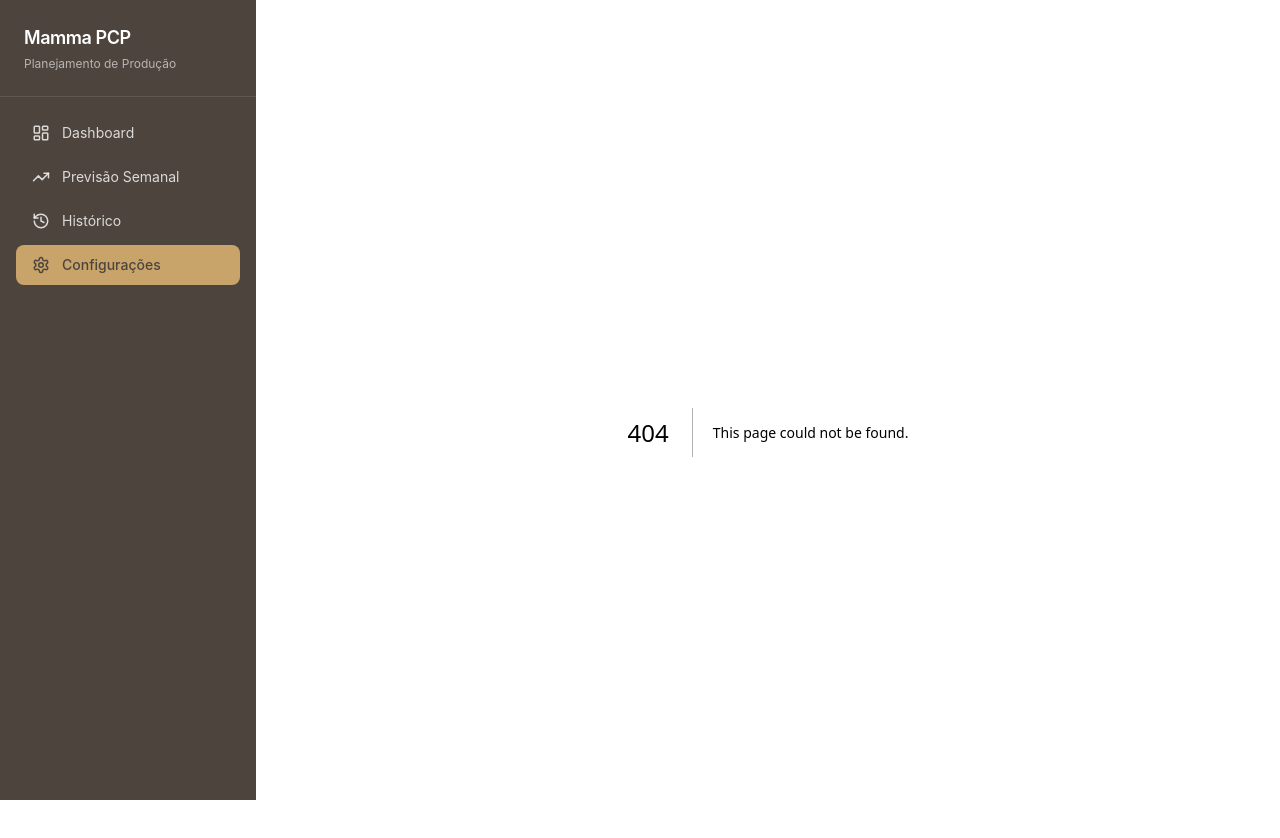
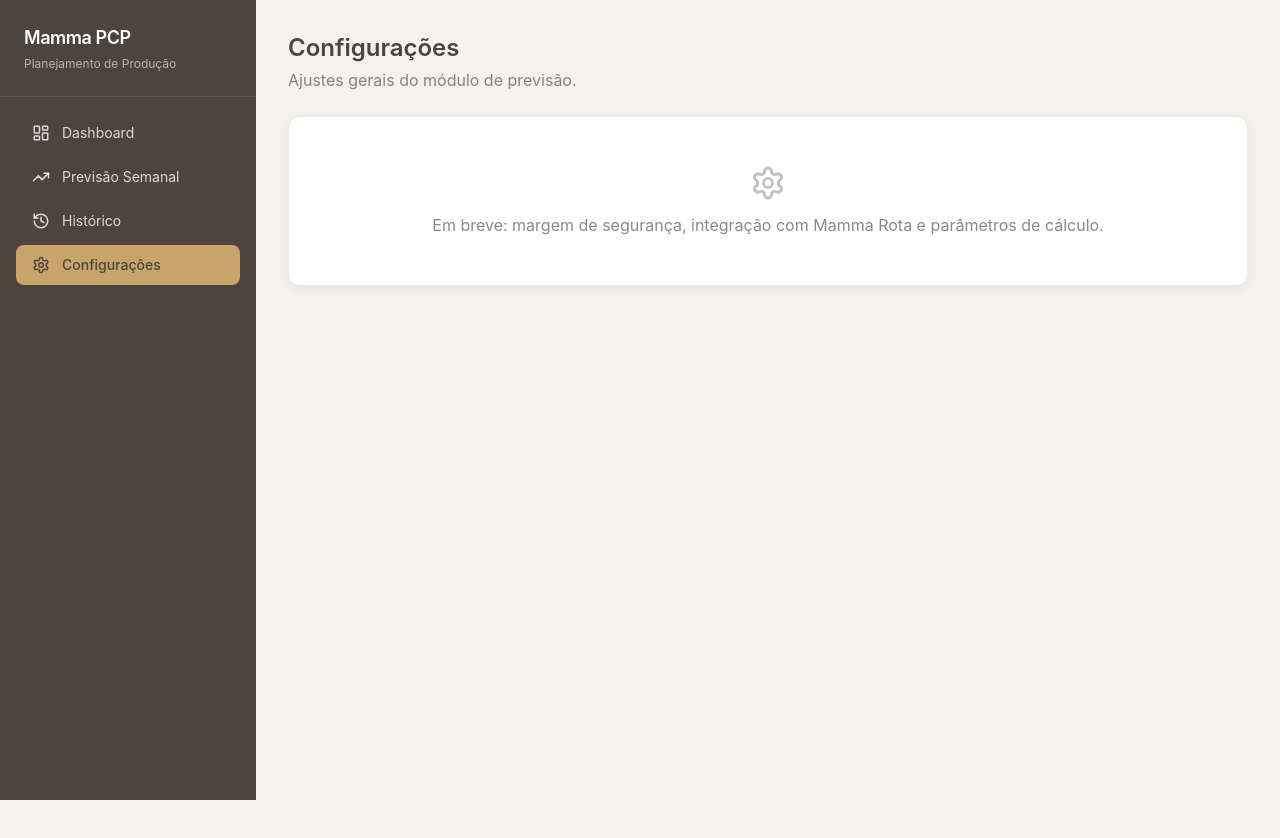
Before and after one commit to tcamposdeoliveira1995-ship-it/PCP_Inteligente, a Next.js app: page /configuracoes in a window 1280 px wide. Before the commit this address had no page. Shown: the top 838 px of the page. After the commit the page ends 800 px from the top, so only its background shows below. Built offline with nearby package versions, Linux system fonts and the light colour scheme.

Commit message:
Create page.tsx

```diff
--- /dev/null
+++ b/src/app/configuracoes/page.tsx
@@ -0,0 +1,20 @@
+import { Settings } from "lucide-react";
+import { Card } from "@/components/ui/card";
+
+export default function ConfiguracoesPage() {
+  return (
+    <div className="space-y-6 pt-12 md:pt-0">
+      <div>
+        <h1 className="text-2xl font-semibold text-marrom">Configurações</h1>
+        <p className="text-texto/60 mt-1">Ajustes gerais do módulo de previsão.</p>
+      </div>
+
+      <Card className="text-center py-12">
+        <Settings size={36} className="mx-auto text-texto/30 mb-3" />
+        <p className="text-texto/60">
+          Em breve: margem de segurança, integração com Mamma Rota e parâmetros de cálculo.
+        </p>
+      </Card>
+    </div>
+  );
+}
```
